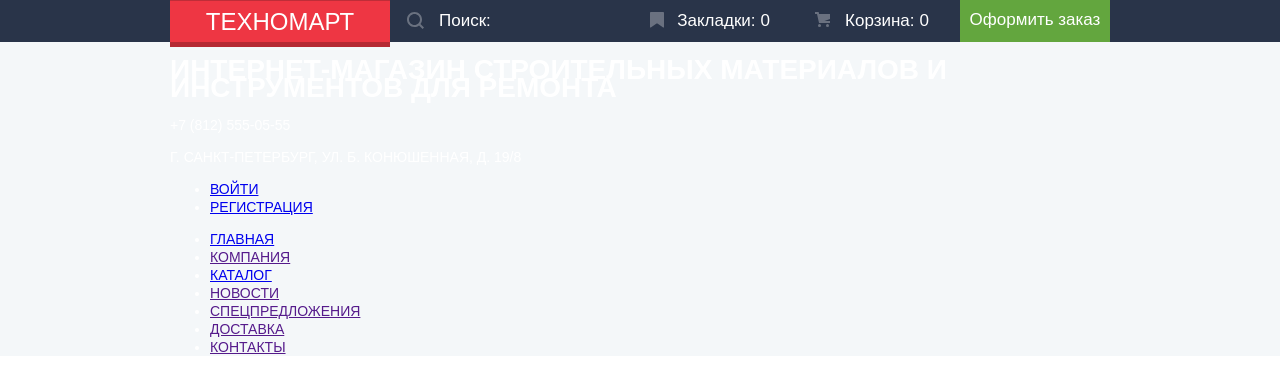
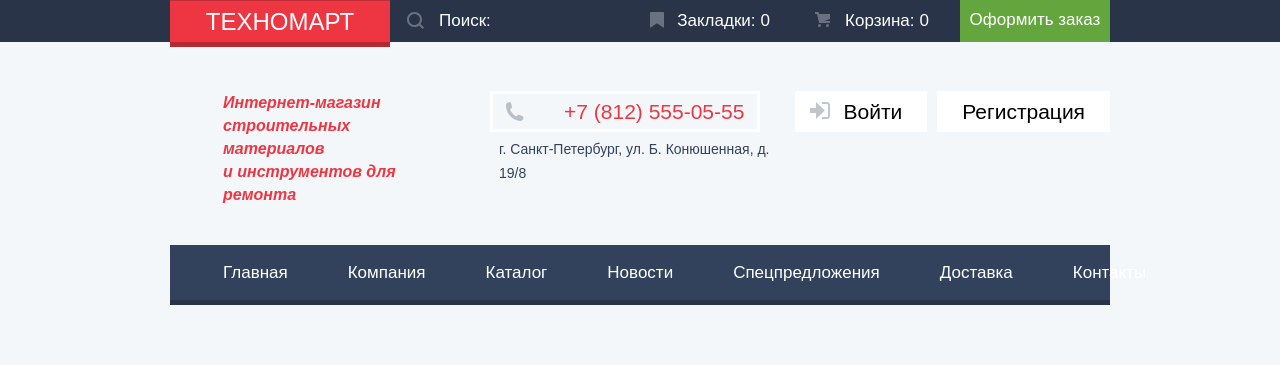
Before and after one commit to VladimirZimin/Technomart, a plain HTML site: page index.html in a window 1280 px wide. Drawn offline with Linux system fonts and the light colour scheme; a web font is replaced by a local one.

Commit message:
Cверстал <header>

```diff
--- a/css/style.css
+++ b/css/style.css
@@ -50,6 +50,7 @@ header {
 
 .header-top {
     background-color: #293449;
+    margin-bottom: 49px;
 }
 
 .header-top-wrap {
@@ -291,7 +292,198 @@ header {
 
 /*=============================== header-offer ===============================*/
 
+.header-offer .container {
+    display: flex;
+    justify-content: space-between;
+
+    margin-bottom: 39px;
+}
+
+.header-offer h1 {
+    box-sizing: border-box;
+    width: 300px;
+    margin: 0;
+    padding: 0;
+    padding-left: 53px;
+    padding-right: 25px;
+
+    font-size: 16px;
+    line-height: 23px;
+    font-style: italic;
+    font-family: 400i;
+    text-transform: none;
+    color: #ee3643;
+}
+
+
+.contact {
+    box-sizing: border-box;
+    width: 300px;
+    margin: 0;
+    padding: 0;
+}
+
+.contact-telephone {
+    position: relative;
+
+    margin: 0;
+    margin-right: 30px;
+    padding: 0;
+    padding-top: 7px;
+    padding-bottom: 7px;
+    padding-left: 71px;
+
+    font-size: 21px;
+    line-height: 21px;
+    color: #ee3643;
+
+    border: 3px solid #ffffff;
+}
+
+.contact-telephone::before {
+    content: "";
+    position: absolute;
+    top: 8px;
+    left: 12px;
+
+    width: 19px;
+    height: 19px;
+
+    background-image: url(../img/icon-phone.svg);
+    background-repeat: no-repeat;
+    background-position: 0 0;
+}
+
+
+.contact-address {
+    margin: 0;
+    padding: 0;
+    padding-left: 9px;
+    padding-top: 5px;
+
+    font-size: 14px;
+    line-height: 24px;
+    text-transform: none;
+    color: #32425c;
+}
+
+.header-offer-user {
+    box-sizing: border-box;
+    display: flex;
+    justify-content: flex-end;
+    width: 300px;
+    margin: 0;
+    padding: 0;
+
+    list-style: none;
+}
+
+.header-offer-user a {
+    display: inline-block;
+    padding: 10px 25px;
+
+    font-size: 21px;
+    line-height: 21px;
+    text-transform: none;
+    text-decoration: none;
+    color: #000000;
+
+    background-color: #ffffff;
+}
+
+.header-offer-user li:first-child a {
+    position: relative;
+
+    margin-right: 10px;
+    padding-left: 48px;
+}
+
+.header-offer-user li:first-child a::before {
+    content: "";
+    position: absolute;
+    top: 11px;
+    left: 15px;
+
+    width: 20px;
+    height: 17px;
+
+    background-image: url(../img/icon-login.svg);
+    background-repeat: no-repeat;
+    background-position: 0 0;
+
+    opacity: 0.3;
+}
+
+.header-offer-user li:first-child a:hover::before {
+    opacity: 1;
+}
+
+.header-offer-user li:first-child a:focus::before,
+.header-offer-user li:first-child a:active::before {
+    opacity: 0.3;
+} {
+    opacity: 1;
+}
+
+.header-offer-user a:hover {
+    color: #ee3643;
+}
+
+.header-offer-user a:focus,
+.header-offer-user a:active {
+    color: #cacaca;
+
+    outline: none;
+}
 
 
 
 /*=============================== nav ===============================*/
+
+.navigation {
+    padding-bottom: 60px;
+}
+
+.navigation .container {
+    border-bottom: 5px solid #293449;
+    background-color: #32425c;
+}
+
+.main-navigation {
+    display: flex;
+    justify-content: space-between;
+    margin: 0;
+    padding: 0;
+
+    list-style: none;
+}
+
+.main-navigation a {
+    display: inline-block;
+    padding: 19px 30px;
+
+    font-size: 17px;
+    line-height: 17px;
+    text-transform: none;
+    text-decoration: none;
+    color: #ffffff;
+}
+
+.main-navigation-current a {
+    padding-left: 53px;
+}
+
+.main-navigation li:last-child a {
+    padding-right: 55px;
+}
+
+.main-navigation a:hover {
+    background-color: #293449;
+}
+
+.main-navigation a:focus,
+.main-navigation a:active {
+    color: rgba(255, 255, 255, 0.5);
+
+    background-color: #1d2739;
+}
--- a/index.html
+++ b/index.html
@@ -31,27 +31,27 @@
         <section class="header-offer">
             <div class="container">
                 <h1>
-                    Интернет-магазин строительных материалов и инструментов для ремонта
+                    Интернет-магазин строительных материалов <br> и инструментов для ремонта
                 </h1>
-                <p class="contact">
+                <div class="contact">
                     <p class="contact-telephone">
                         +7 (812) 555-05-55
                     </p>
-                    <p class="contact-adress">
+                    <p class="contact-address">
                         г. Санкт-Петербург, ул. Б. Конюшенная, д. 19/8
                     </p>
-                </p>
+                </div>
                 <ul class="header-offer-user">
-                    <li><a href="#">Войти</a></li>
+                    <li><a href="login.html">Войти</a></li>
                     <li><a href="#">Регистрация</a></li>
                 </ul>
             </div>
         </section>
 
-        <nav>
+        <nav class="navigation ">
             <div class="container">
                 <ul class="main-navigation">
-                    <li class="main-navigation-current"><a href="index.html">Главная</a></li>
+                    <li class="main-navigation-current"><a>Главная</a></li>
                     <li><a href="">Компания</a></li>
                     <li><a href="catalog.html">Каталог</a></li>
                     <li><a href="">Новости</a></li>
```
Also changed, not shown: img/icon-login.svg (added), img/icon-phone.svg (added).
